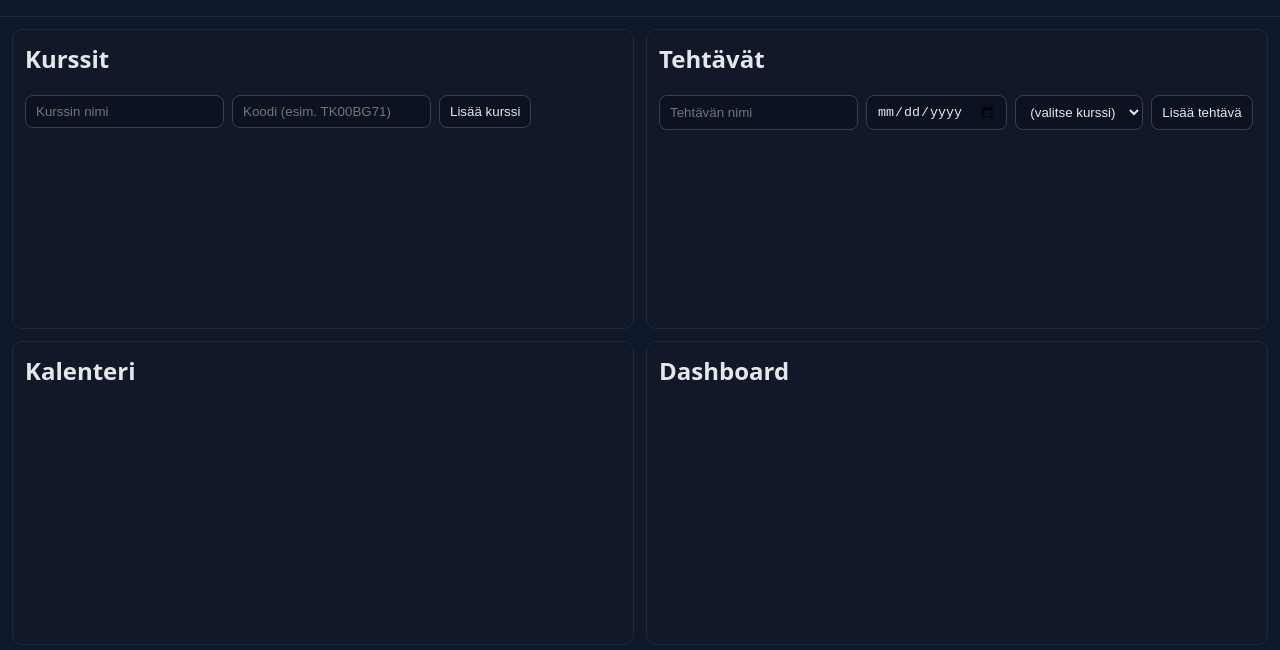
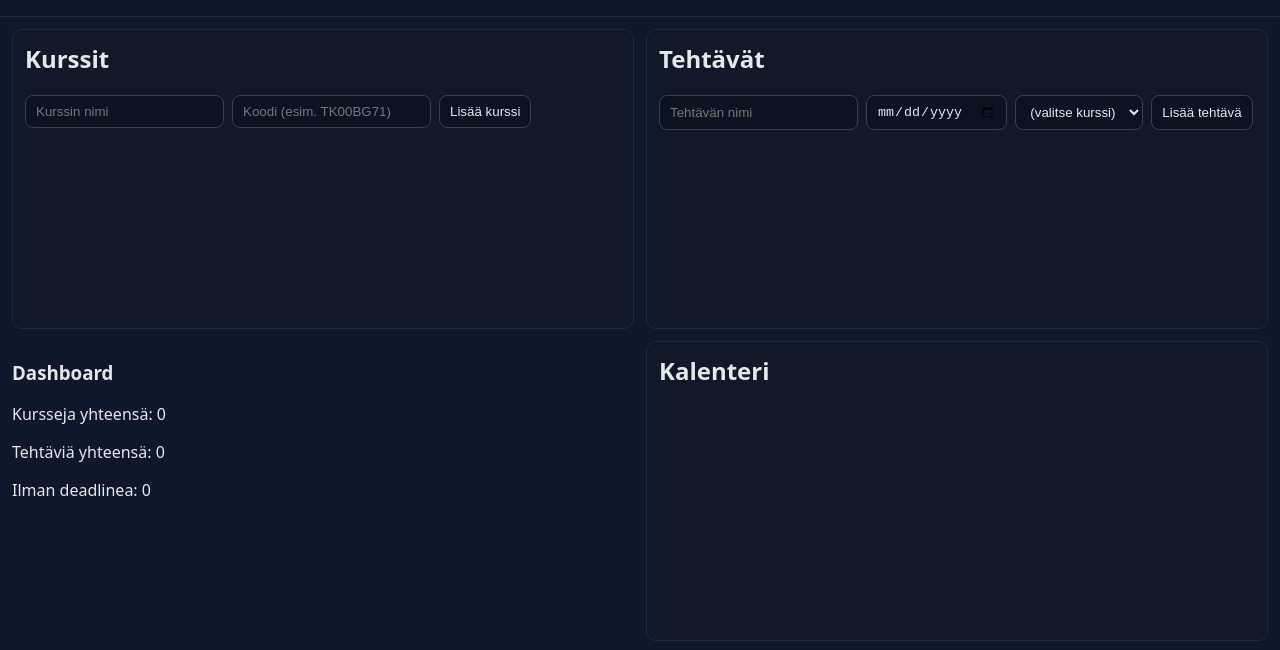
Before and after one commit to williamis/student-planner-dashboard, a plain HTML site: page index.html in a window 1280 px wide. Shown: the part 102-752 px from the top of the page. Drawn offline with nearby package versions, Linux system fonts and the light colour scheme.

Commit message:
feat(dashboard): lisätty tilastot (kurssit, tehtävät), updatedashboard funktio, reaaliaikainen nyt.

```diff
--- a/app.js
+++ b/app.js
@@ -16,17 +16,18 @@
 // Data
 let courses = storage.read(STORAGE_KEYS.COURSES);
 let tasks = storage.read(STORAGE_KEYS.TASKS);
+
 // --- UI-elementit ---
 const courseForm = document.getElementById("course-form");
 const courseList = document.getElementById("course-list");
 const courseName = document.getElementById("course-name");
 const courseCode = document.getElementById("course-code");
+
 const taskForm = document.getElementById("task-form");
 const taskList = document.getElementById("task-list");
 const taskTitle = document.getElementById("task-title");
 const taskDeadline = document.getElementById("task-deadline");
 const taskCourseSelect = document.getElementById("task-course");
-
 
 // --- Kurssin lisääminen ---
 function addCourse({ name, code }) {
@@ -87,11 +88,12 @@
 
   // Päivitä kurssi-dropdown kun kurssilista muuttuu
   refreshCourseSelect();
+  updateDashboard();   // <-- Dashboard päivittyy
 }
 
 // --- Kurssivalikon päivitys tehtäviä varten ---
 function refreshCourseSelect() {
-  if (!taskCourseSelect) return; // varmistus jos lomaketta ei ole
+  if (!taskCourseSelect) return;
   taskCourseSelect.innerHTML = `<option value="">(valitse kurssi)</option>`;
   courses.forEach(c => {
     const opt = document.createElement("option");
@@ -145,8 +147,9 @@
       }
     })
   );
+
+  updateDashboard();   // <-- Dashboard päivittyy
 }
-
 
 // --- Tehtävän lisääminen ---
 function addTask({ title, deadline, courseId }) {
@@ -161,14 +164,28 @@
   const title = taskTitle.value.trim();
   const deadline = taskDeadline.value;
   const courseId = taskCourseSelect.value;
-
-  if (!title) return; // ei lisätä jos otsikko tyhjä
-
+  if (!title) return;
   addTask({ title, deadline, courseId });
   taskForm.reset();
 });
+
+// --- Dashboardin päivitys ---
+function updateDashboard() {
+  const courseCountEl = document.getElementById("course-count");
+  const taskCountEl = document.getElementById("task-count");
+  const taskNoDeadlineEl = document.getElementById("task-no-deadline");
+
+  if (!courseCountEl || !taskCountEl || !taskNoDeadlineEl) return;
+
+  courseCountEl.textContent = `Kursseja yhteensä: ${courses.length}`;
+  taskCountEl.textContent = `Tehtäviä yhteensä: ${tasks.length}`;
+
+  const noDeadline = tasks.filter(t => !t.deadline).length;
+  taskNoDeadlineEl.textContent = `Ilman deadlinea: ${noDeadline}`;
+}
 
 // --- Alustetaan näkymä ---
 refreshCourseSelect();
 renderCourses();
 renderTasks();
+updateDashboard();
--- a/index.html
+++ b/index.html
@@ -30,6 +30,15 @@
       <ul id="task-list"></ul>
     </section>
 
+    <div id="dashboard">
+      <h3>Dashboard</h3>
+      <p id="course-count"></p>
+      <p id="task-count"></p>
+      <p id="task-no-deadline"></p>
+    </div>
+
+</div>
+
     <section id="calendar" class="panel">
       <h2>Kalenteri</h2>
       <div id="calendar-grid"></div>
```
